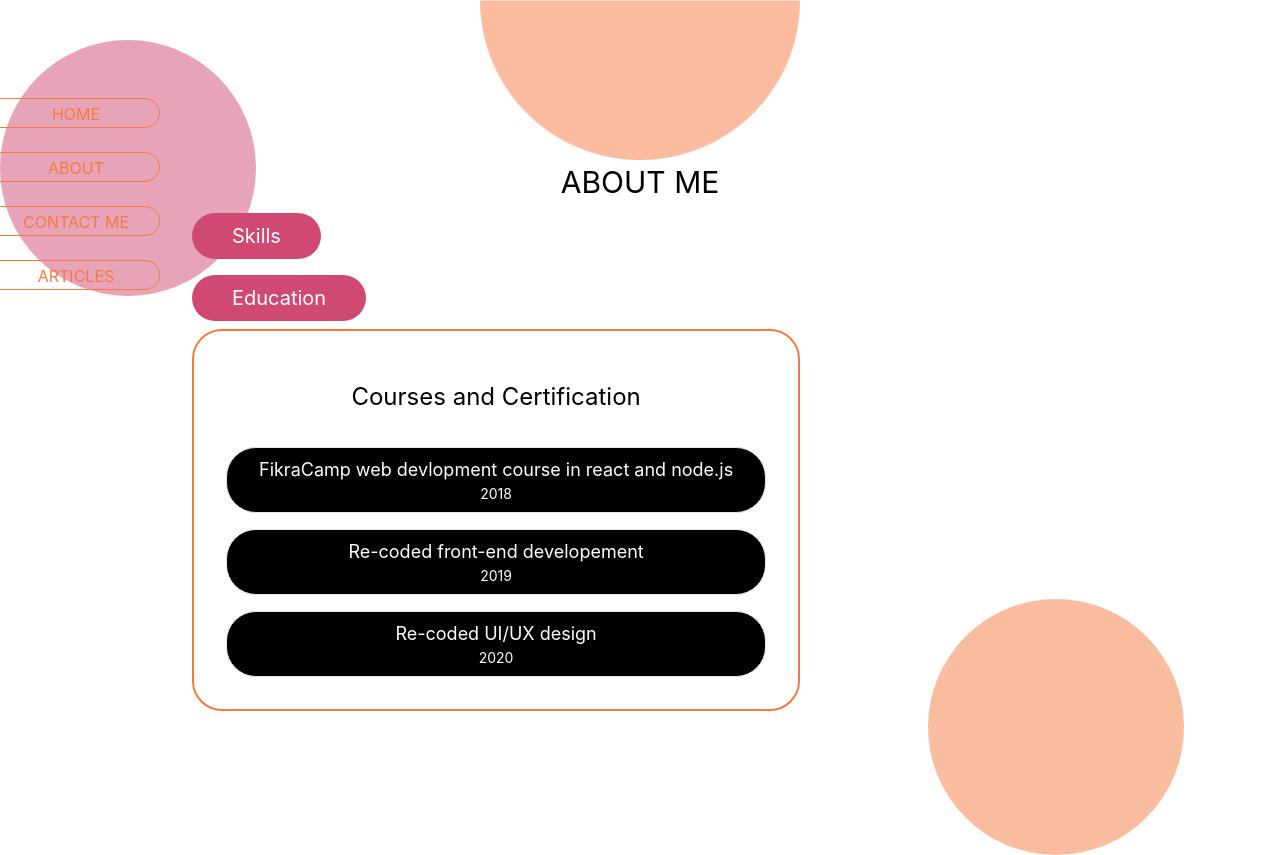
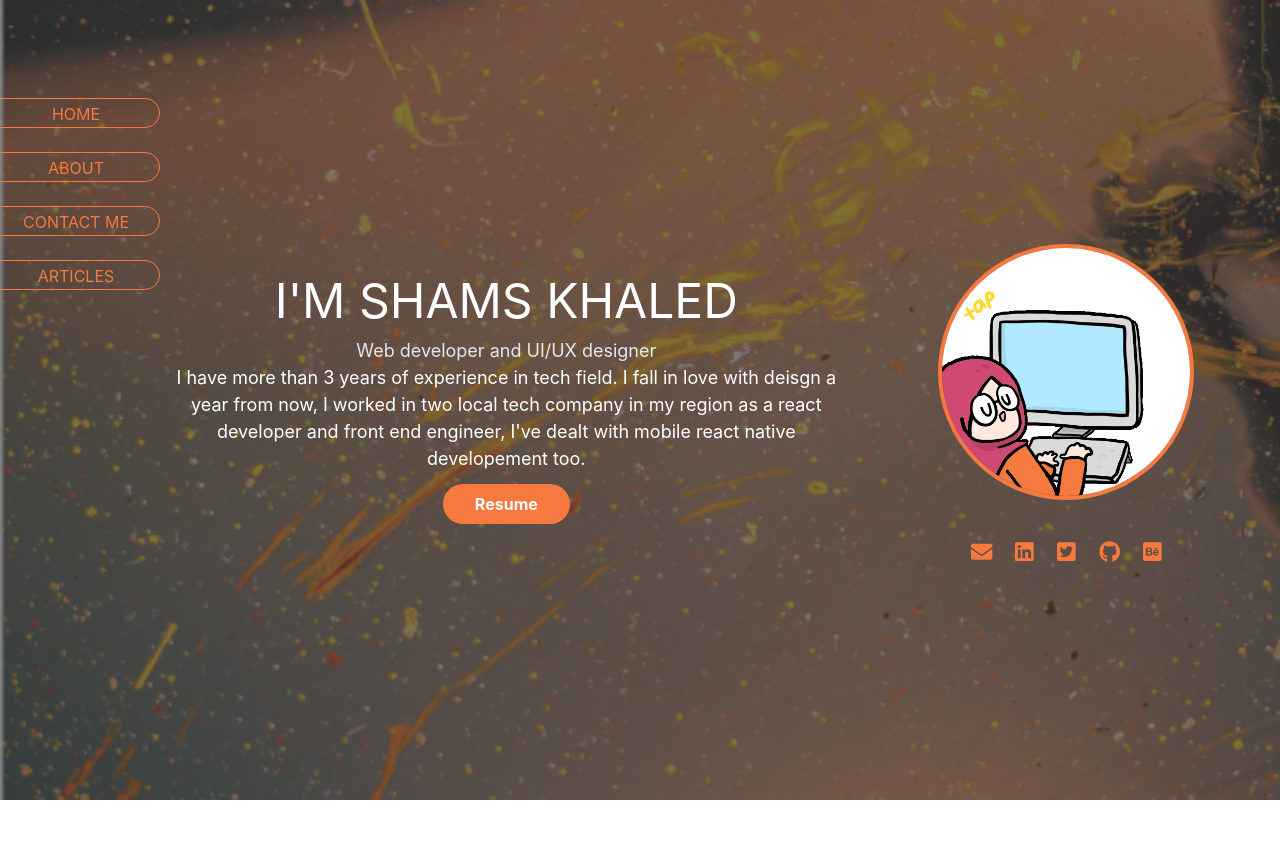
Before and after one commit to Shams97/ShPortfolio-, a React (Create React App) app: page /about in a window 1280 px wide. After the commit the page ends 800 px from the top, so only its background shows below. Built offline with nearby package versions, Linux system fonts and the light colour scheme.

Commit message:
Fix homepage

```diff
--- a/package.json
+++ b/package.json
@@ -1,5 +1,5 @@
 {
-  "homepage": "http://Shams97.github.io",
+	"homepage": "http://Shams97.github.io/Shams97.github.io",
 	"name": "Shams-profile",
 	"version": "0.1.0",
 	"private": true,
--- a/src/App.jsx
+++ b/src/App.jsx
@@ -20,7 +20,7 @@ const App = () => {
       <Router>
         <Nav />
         <Switch>
-          <Route path="/" exact>
+          <Route path="" exact>
             <Home />
           </Route>
           <Route path="/about">
```
Also changed, not shown: 11 other files (tests, documents, lock files or other folders). Lines whose indentation alone changed are shown as unchanged.
